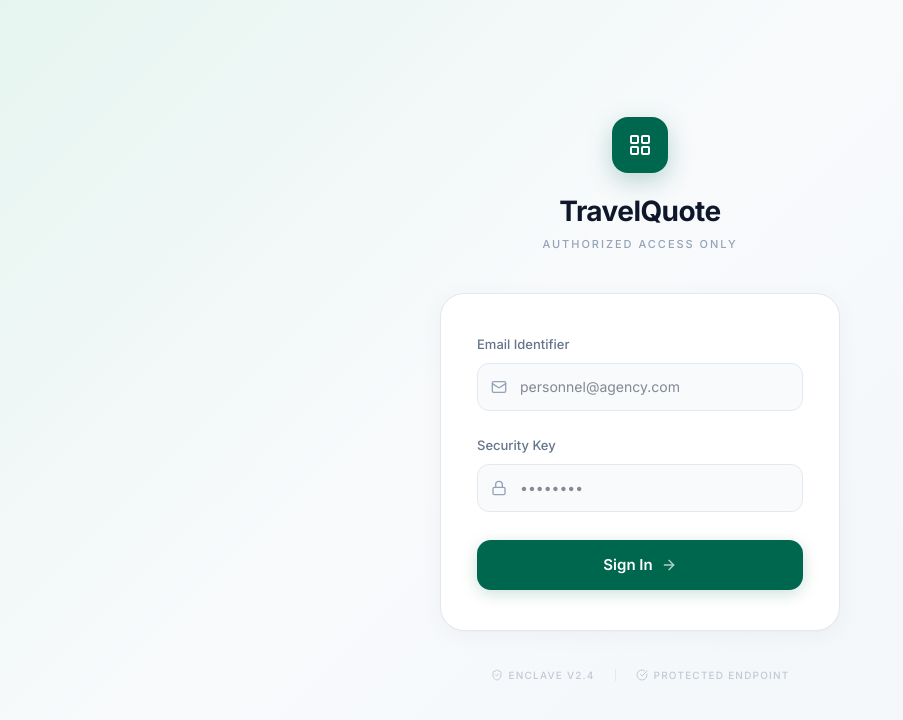
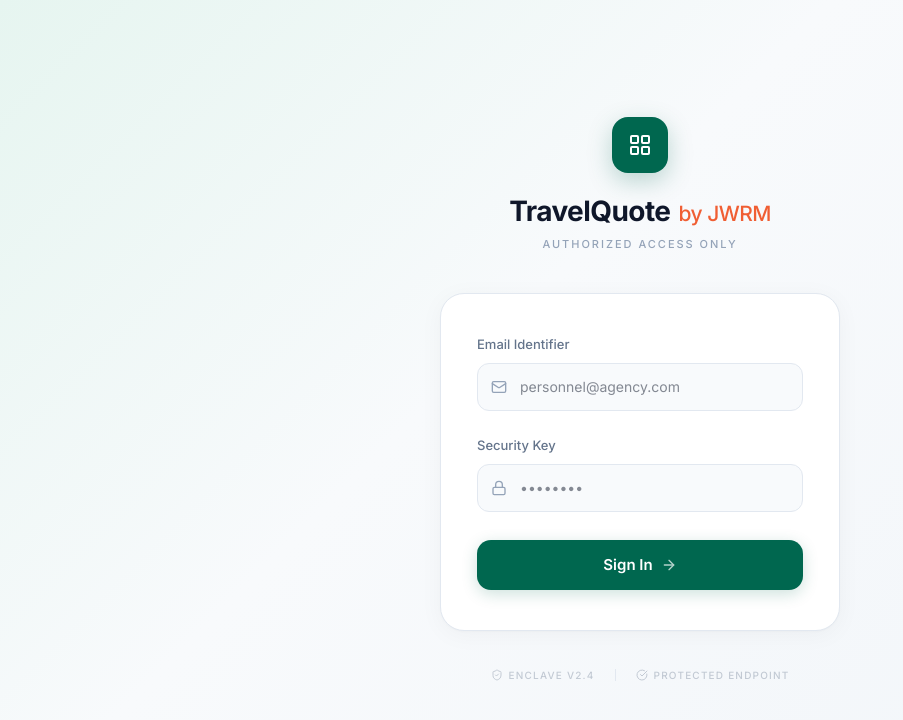
Before and after one commit to bridekada/travelquote, a Next.js app: page / in a window 1280 px wide. Shown: the top 720 px of the page, without its empty margins (0-903 px from the left). Built offline with nearby package versions, Linux system fonts and the light colour scheme; no server answers.

Commit message:
Red - fixes

```diff
--- a/src/app/dashboard/page.tsx
+++ b/src/app/dashboard/page.tsx
@@ -447,7 +447,7 @@ function DashboardContent() {
           >
             <div className="flex items-center gap-3">
               <LayoutGrid style={{ color: 'var(--color-brand)' }} className="group-hover:scale-110 transition-transform shrink-0" size={20} />
-              <span className="text-sm md:text-base font-bold text-[#0F172A] tracking-tight truncate">Command Center</span>
+              <span className="text-sm md:text-base font-bold text-[#0F172A] tracking-tight truncate">TravelQuote <span style={{ color: '#F05E33', fontWeight: 500, fontSize: '0.75em', marginLeft: '2px' }}>by JWRM</span></span>
             </div>
             <div className="h-4 w-[1px] bg-slate-200 hidden sm:block"></div>
             <div className="text-xs font-medium text-text-muted hidden sm:block truncate">
--- a/src/app/layout.tsx
+++ b/src/app/layout.tsx
@@ -2,8 +2,8 @@ import type { Metadata, Viewport } from "next";
 import "./globals.css";
 
 export const metadata: Metadata = {
-  title: "TravelQuote — Travel Agent Sales Hub",
-  description: "Generate quotes, manage vehicles, and track bookings seamlessly.",
+  title: "TravelQuote by JWRM",
+  description: "Company-wide sales hub for managing quotes, vehicles, and bookings.",
   manifest: "/manifest.json",
 };
 
--- a/src/app/page.tsx
+++ b/src/app/page.tsx
@@ -97,7 +97,7 @@ export default function LandingPage() {
             <LayoutGrid size={24} />
           </div>
           <h1 style={{ fontSize: '28px', fontWeight: 700, color: 'var(--color-text-primary)', letterSpacing: '-0.02em', marginBottom: '6px' }}>
-            TravelQuote
+            TravelQuote <span style={{ color: '#F05E33', fontWeight: 500, fontSize: '0.75em', marginLeft: '2px' }}>by JWRM</span>
           </h1>
           <p style={{ fontSize: '11px', fontWeight: 500, color: 'var(--color-text-faint)', textTransform: 'uppercase', letterSpacing: '0.18em' }}>
             Authorized Access Only
```
